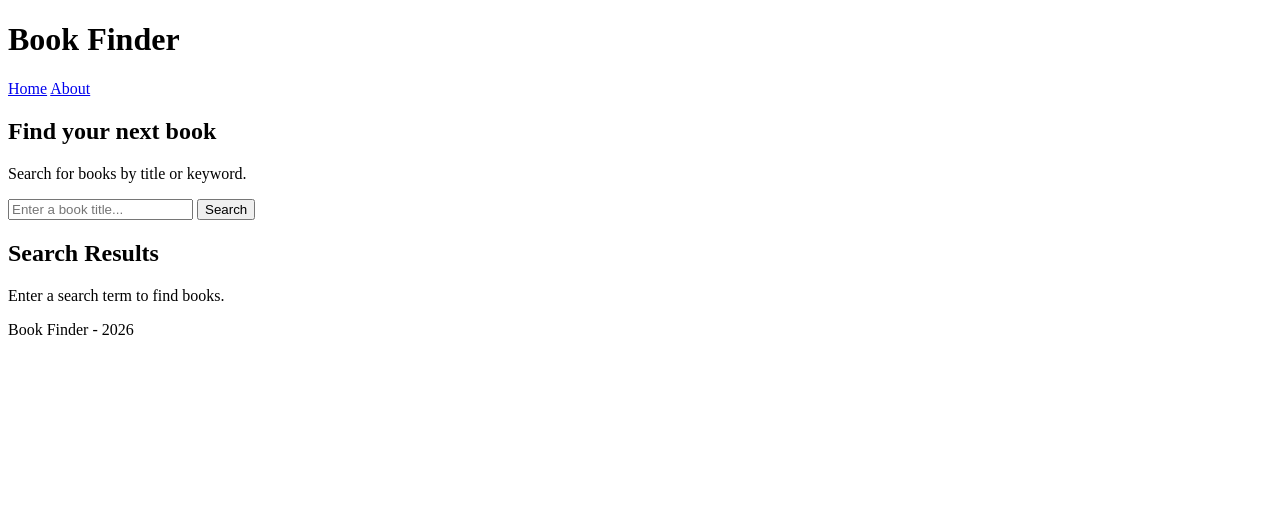
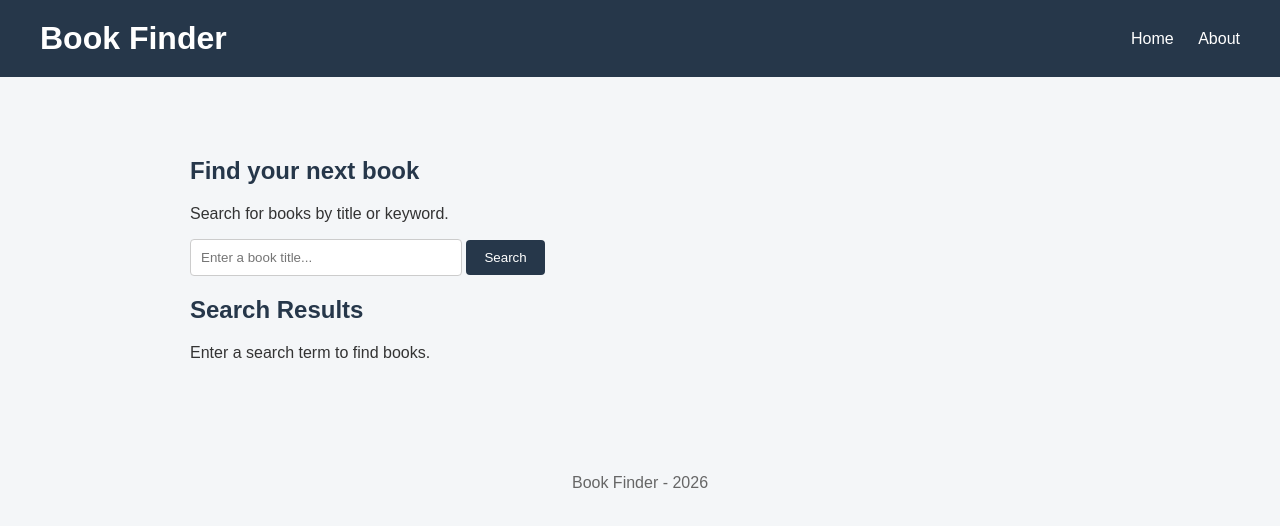
Before and after one commit to jms-21/book-finder, a plain HTML site: page index.html in a window 1280 px wide. Drawn offline with Linux system fonts and the light colour scheme; files that its build step writes are made by us from their sources.

Commit message:
Grundlayout und Design hinzufügen

```diff
--- a/index.html
+++ b/index.html
@@ -4,7 +4,7 @@
     <meta charset="UTF-8">
     <meta name="viewport" content="width=device-width, initial-scale=1.0">
     <title>Book Finder</title>
-    <link rel="stylesheet" href="css/style.css">
+    <link rel="stylesheet" href="style.css">
 </head>
 <body>
 
--- a/style.css
+++ b/style.css
@@ -0,0 +1,66 @@
+
+body {
+    font-family: Arial, sans-serif;
+    margin: 0;
+    background-color: #f4f6f8;
+    color: #333;
+}
+
+header {
+    background-color: #26374a;
+    color: white;
+    padding: 20px 40px;
+    display: flex;
+    justify-content: space-between;
+    align-items: center;
+}
+
+header h1 {
+    margin: 0;
+}
+
+nav a {
+    color: white;
+    text-decoration: none;
+    margin-left: 20px;
+}
+
+nav a:hover {
+    text-decoration: underline;
+}
+
+main {
+    max-width: 900px;
+    margin: 40px auto;
+    padding: 20px;
+}
+
+main h2 {
+    color: #26374a;
+}
+
+input {
+    padding: 10px;
+    width: 250px;
+    border: 1px solid #ccc;
+    border-radius: 4px;
+}
+
+button {
+    padding: 10px 18px;
+    background-color: #26374a;
+    color: white;
+    border: none;
+    border-radius: 4px;
+    cursor: pointer;
+}
+
+button:hover {
+    background-color: #3c5875;
+}
+
+footer {
+    text-align: center;
+    padding: 20px;
+    color: #666;
+}
```
Also changed, not shown: about.html (+1 -2 lines).
